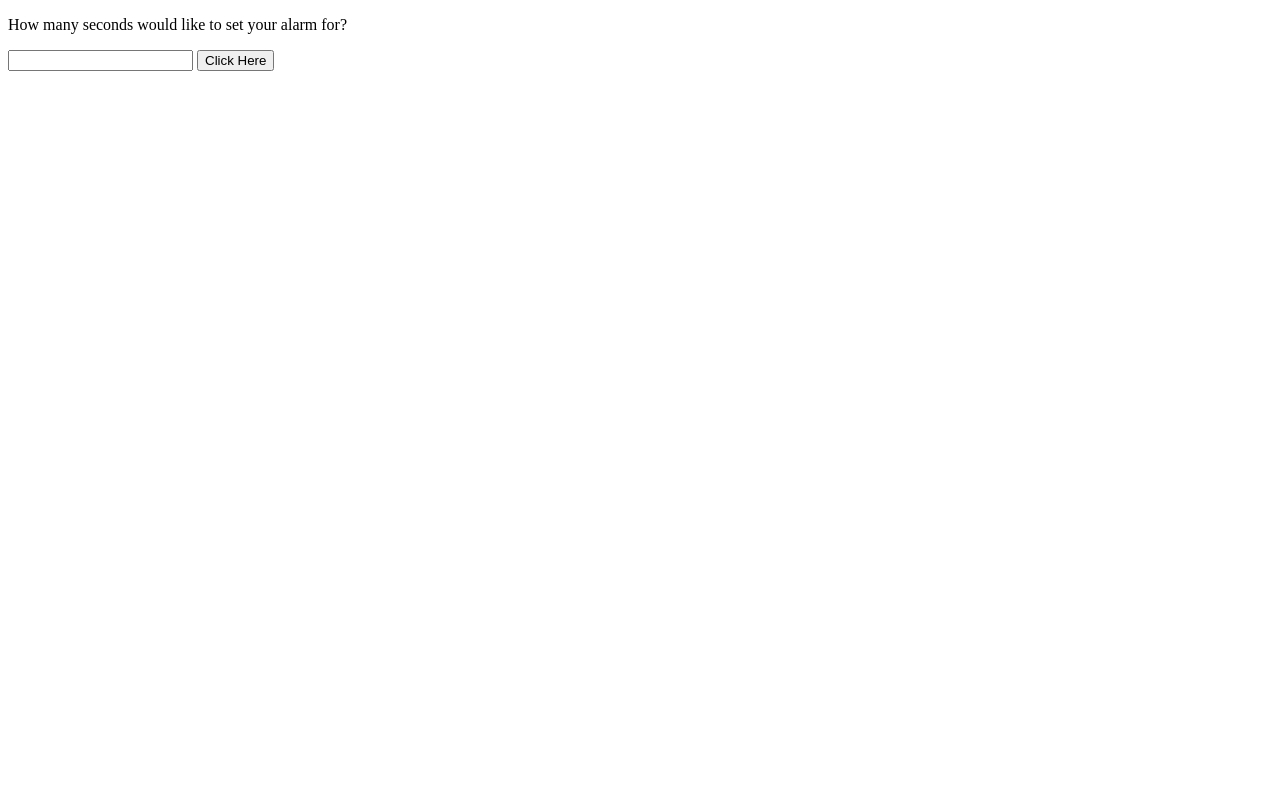
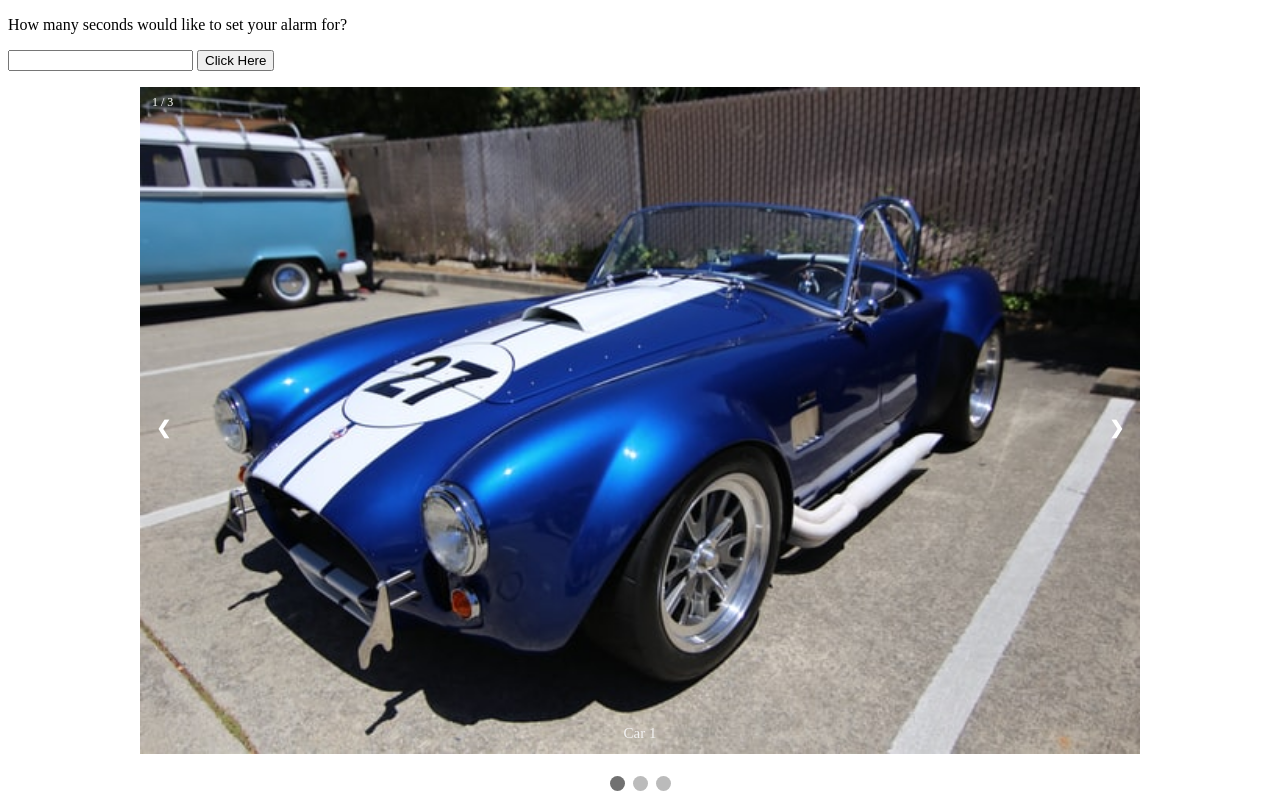
Before and after one commit to AolEdward/JavaScript-Projects, a plain HTML site: page Project9_countdown_slideshow/index.html in a window 1280 px wide. Drawn offline with Linux system fonts and the light colour scheme.

Commit message:
Project 9 timer and slide
slide photos of cars

```diff
--- a/Project9_countdown_slideshow/JS/main.js
+++ b/Project9_countdown_slideshow/JS/main.js
@@ -13,3 +13,37 @@ function countdown() {
     }
     tick();
 }
+
+
+
+let slideIndex = 1;
+    showSlides(slideIndex);
+
+function plusSlides(n) {
+    showSlides(slideIndex +=n);
+}
+
+function currentSlide(n) {
+    showSlides(slideIndex = n );
+
+}
+
+function showSlides(n) {
+    let i;
+    let slides = document.getElementsByClassName("mySlides");
+    let dots = document.getElementsByClassName("dot");
+    if (n > slides.length) {
+        slideIndex = 1;
+    }
+    if (n < 1){
+        slideIndex = slides.length;
+    }
+    for (i = 0; i < slides.length;  i++) {
+        slides[i].style.display = "none";
+    }
+    for (i = 0; i < dots.length; i++){
+        dots[i].className = dots[i].className.replace(" active", "" );
+    }
+    slides[slideIndex -1].style.display = "block";
+    dots[slideIndex -1].className +=" active";
+}
--- /dev/null
+++ b/Project9_countdown_slideshow/css_file.css
@@ -0,0 +1,87 @@
+* {
+    box-sizing: border-box;
+}
+
+.slideshow-container {
+    max-width: 1000px;
+    position: relative;
+    margin: auto;
+}
+
+.myslides {
+    display:none;
+}
+
+.prev,
+.next {
+    cursor:pointer;
+    position: absolute;
+    top: 50%;
+    width: auto;
+    margin-top: -22px;
+    padding: 16px;
+    color: white;
+    font-weight: bold;
+    font-size: 18px;
+    transition: 0.6s ease;
+    border-radius: 0 3px 3px ;
+    user-select: none;
+}
+
+.next {
+    right: 0;
+    border-radius: 3px 0 0 3px;
+}
+
+.prev:hover,
+.next:hover {
+    background-color: rgba(0, 0, 0, 0.8);
+}
+
+.text {
+    color: #f2f2f2;
+    font-size: 15px;
+    padding: 8px 12px;
+    position: absolute;
+    bottom: 8px;
+    width: 100%;
+    text-align: center;
+}
+
+.numbertext {
+    color: white;
+    font-size: 12px;
+    padding: 8px 12px;
+    position: absolute;
+    top: 0;
+}
+
+.dot {
+    cursor: pointer;
+    height: 15px;
+    width: 15px;
+    margin: 0 2px;
+    background-color: #bbb;
+    border-radius:  50%;
+    display: inline-block;
+    transition: background-color 0.6s ease;
+}
+
+.active,
+.dot:hover {
+    background-color: #717171;
+}
+
+.fade{
+    animation: fade;
+    animation-duration: 1.5s;
+}
+
+@keyframes fade{
+    from{
+        opacity: 0.4;
+    }
+    to{
+        opacity: 1;
+    }
+}
--- a/Project9_countdown_slideshow/index.html
+++ b/Project9_countdown_slideshow/index.html
@@ -3,6 +3,7 @@
 	<head>
 		<title>Project 9</title>
 		<meta charset="utf-8">
+		<link rel="stylesheet" type="text/css" href="css_file.css">
 	</head>
 	<body>
 
@@ -12,11 +13,43 @@
         <button onclick="countdown()">Click Here</button>
         <p id="timer"></p>
 
+		<div class="slideshow-container">
+			<div class="mySlides fade">
+				<div class="numbertext">1 / 3</div>
+				<img src="img/img1.jpg" style="width: 100%;" alt="blue car" />
+				<div class="text">Car 1</div>
+			</div>
+
+			<div class="mySlides fade">
+				<div class="numbertext">2 / 3</div>
+				<img src="img/img2.jpg" style="width: 100%;" alt="black car" />
+				<div class="text">Car 2</div>
+			</div>
+
+			<div class="mySlides fade">
+				<div class="numbertext">3 / 3</div>
+				<img src="img/img3.jpg" style="width: 100%;" alt="red car" />
+				<div class="text">Car 3</div>
+			</div>
+
+			<a class="prev" onclick="plusSlides(-1)">&#10094;</a>
+			<a class="next" onclick="plusSlides(1)">&#10095;</a>
+
+		</div>
+		<br />
+
+		<div style="text-align: center;">
+			<span class="dot" onclick="currentSlide(1)"></span>
+			<span class="dot" onclick="currentSlide(2)"></span>
+			<span class="dot" onclick="currentSlide(3)"></span>
+		</div>
+
 
 
 
 
 
         <script src="JS/main.js"></script>
+		<script src="javascript_file.js"></script>
 	</body>
 </html>
```
Also changed, not shown: Project9_countdown_slideshow/img/img1.jpg (added), Project9_countdown_slideshow/img/img2.jpg (added), Project9_countdown_slideshow/img/img3.jpg (added).
